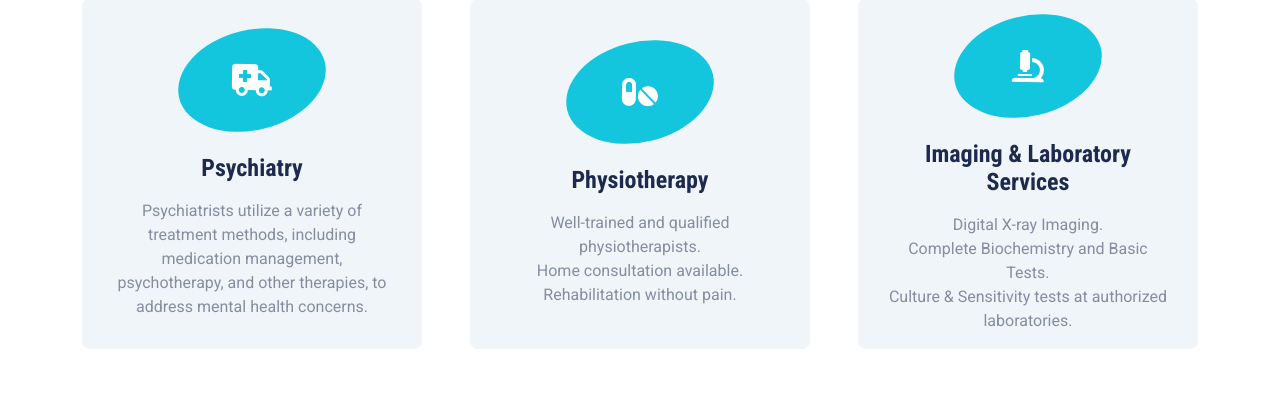
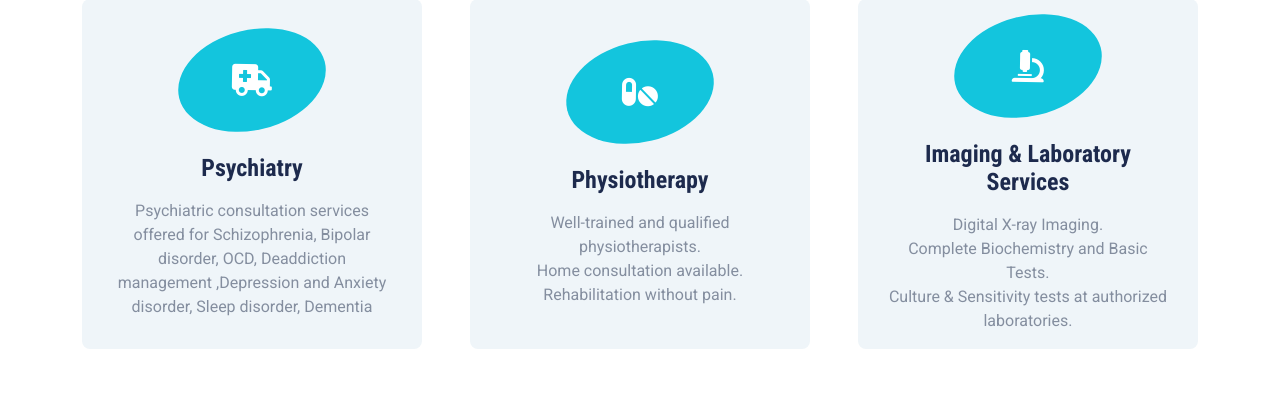
Before and after one commit to viveksoma/av-clinic, a CodeIgniter 4 app: the page made by app/Views/main/home.php in a window 1280 px wide. Shown: the part 2050-2455 px from the top of the page. Run offline with PHP 8.4 and a stand-in for CodeIgniter, Linux system fonts and the light colour scheme; the template is opened without the code that fills it, so the values that code supplies are empty; some libraries are stand-ins or nearby versions.

Commit message:
Updated home service content

```diff
--- a/app/Views/main/home.php
+++ b/app/Views/main/home.php
@@ -130,7 +130,7 @@
                             <i class="fa fa-2x fa-ambulance text-white"></i>
                         </div>
                         <h4 class="mb-3">Psychiatry</h4>
-                        <p class="m-0">Psychiatrists utilize a variety of treatment methods, including medication management, psychotherapy, and other therapies, to address mental health concerns.</p>
+                        <p class="m-0">Psychiatric consultation services offered for Schizophrenia, Bipolar disorder, OCD, Deaddiction management ,Depression and Anxiety disorder, Sleep disorder, Dementia</p>
                         <a class="btn btn-lg btn-primary rounded-pill" href="<?php echo base_url('service'); ?>">
                             <i class="bi bi-arrow-right"></i>
                         </a>
```
